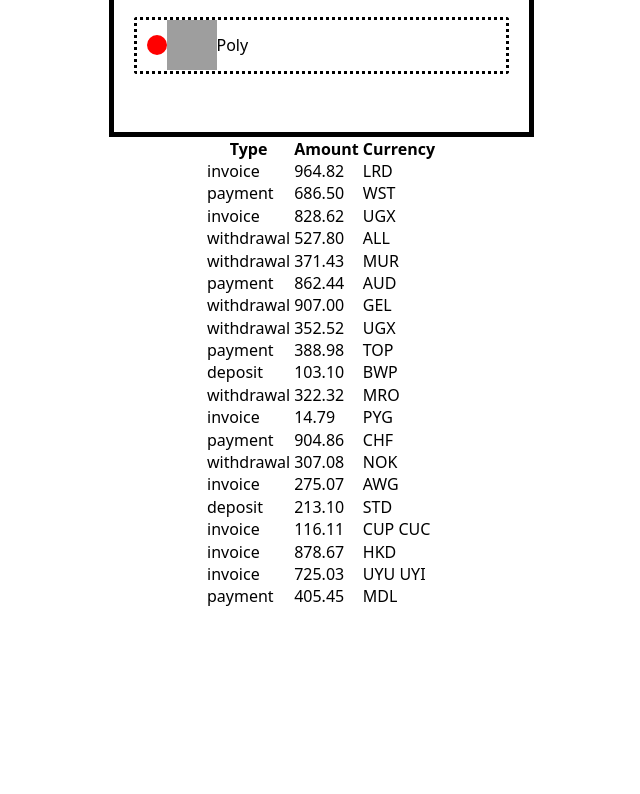
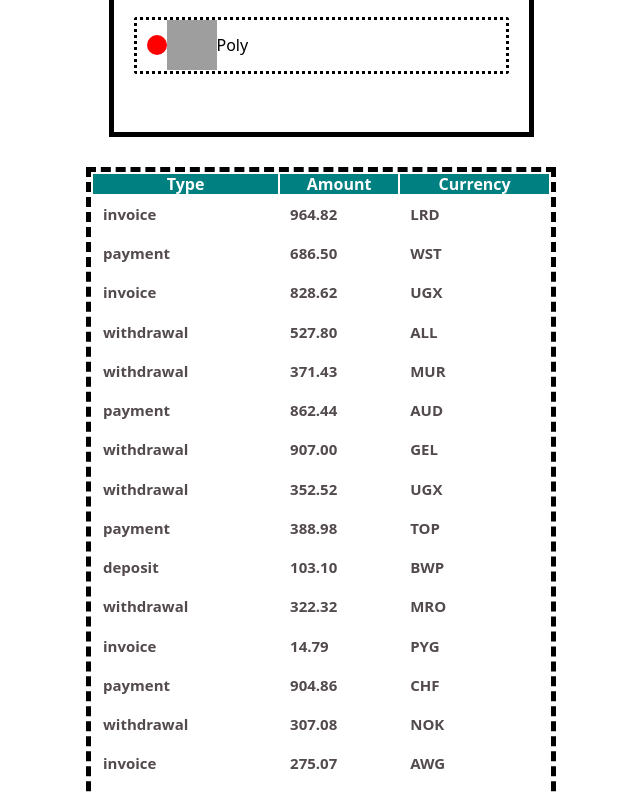
Before and after one commit to pyatnovov/goit-react-hw-01-components, a React (Create React App) app: page / in a window 1280 px wide. Shown: the part 1000-1794 px from the top of the page, without its empty margins (319-959 px from the left). Before the commit the page ends 1659 px from the top, so only its background shows below. Built offline with nearby package versions, Linux system fonts and the light colour scheme; grey boxes are pictures that could not be loaded.

Commit message:
Готові стилі для 4 завдання

```diff
--- a/src/components/Profile/Profile.styled.js
+++ b/src/components/Profile/Profile.styled.js
@@ -3,7 +3,7 @@
 export const List = styled.div`
     padding: 20px;
     border: 5px solid black;
-    background-color: #148888;
+    background-color: #808080;
     color:#000000;
 `;
 export const Icon = styled.img`
--- a/src/components/TransactionHistory/TransactionHistory.jsx
+++ b/src/components/TransactionHistory/TransactionHistory.jsx
@@ -1,23 +1,24 @@
 import PropTypes from "prop-types";
+import { Table ,Thead,Th,Tr,Td} from "./TransactionHistory.styled";
 export const TransactionHistory = ({ items }) => (
-    <table className="transaction-history">
-    <thead>
-        <tr>
-        <th>Type</th>
-        <th>Amount</th>
-        <th>Currency</th>
-        </tr>
-    </thead>
+    <Table className="transaction-history">
+    <Thead>
+        <Tr>
+        <Th>Type</Th>
+        <Th>Amount</Th>
+        <Th>Currency</Th>
+        </Tr>
+    </Thead>
     {items.map((item) => {
     return <tbody key={item.id}>
-        <tr>
-        <td>{item.type}</td>
-        <td>{item.amount}</td>
-        <td>{item.currency}</td>
-        </tr>
+        <Tr>
+        <Td>{item.type}</Td>
+        <Td>{item.amount}</Td>
+        <Td>{item.currency}</Td>
+        </Tr>
     </tbody>
     })}
-    </table>
+    </Table>
 );
 TransactionHistory.propTypes = {
   items: PropTypes.arrayOf(
--- /dev/null
+++ b/src/components/TransactionHistory/TransactionHistory.styled.js
@@ -0,0 +1,26 @@
+import styled from "styled-components";
+
+export const Table = styled.table`
+  margin-top: 30px;
+  width: 470px;
+  border:5px dashed black;
+`
+export const Thead = styled.thead`
+
+`
+export const Td = styled.td`
+  padding: 10px;
+  font-weight: 700;
+  font-size: 15px;
+  color: #524a4d;
+  justify-content: center;
+`
+export const Tr = styled.tr`
+  margin-bottom: 5px;
+  padding: 10px;
+`
+export const Th = styled.th`
+    color:#FFFFFF;
+    background-color: #008080;
+    margin: 0;
+`
```
